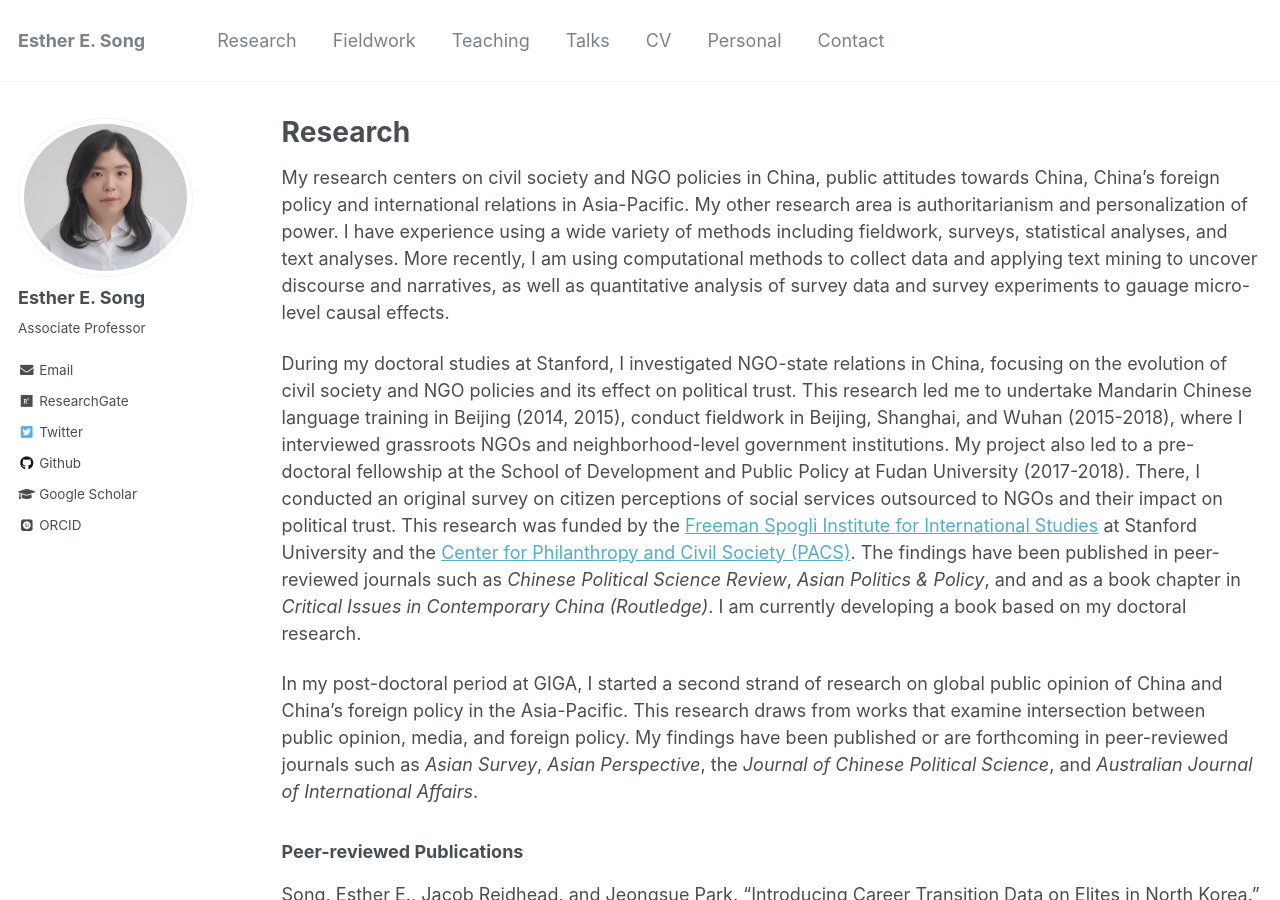
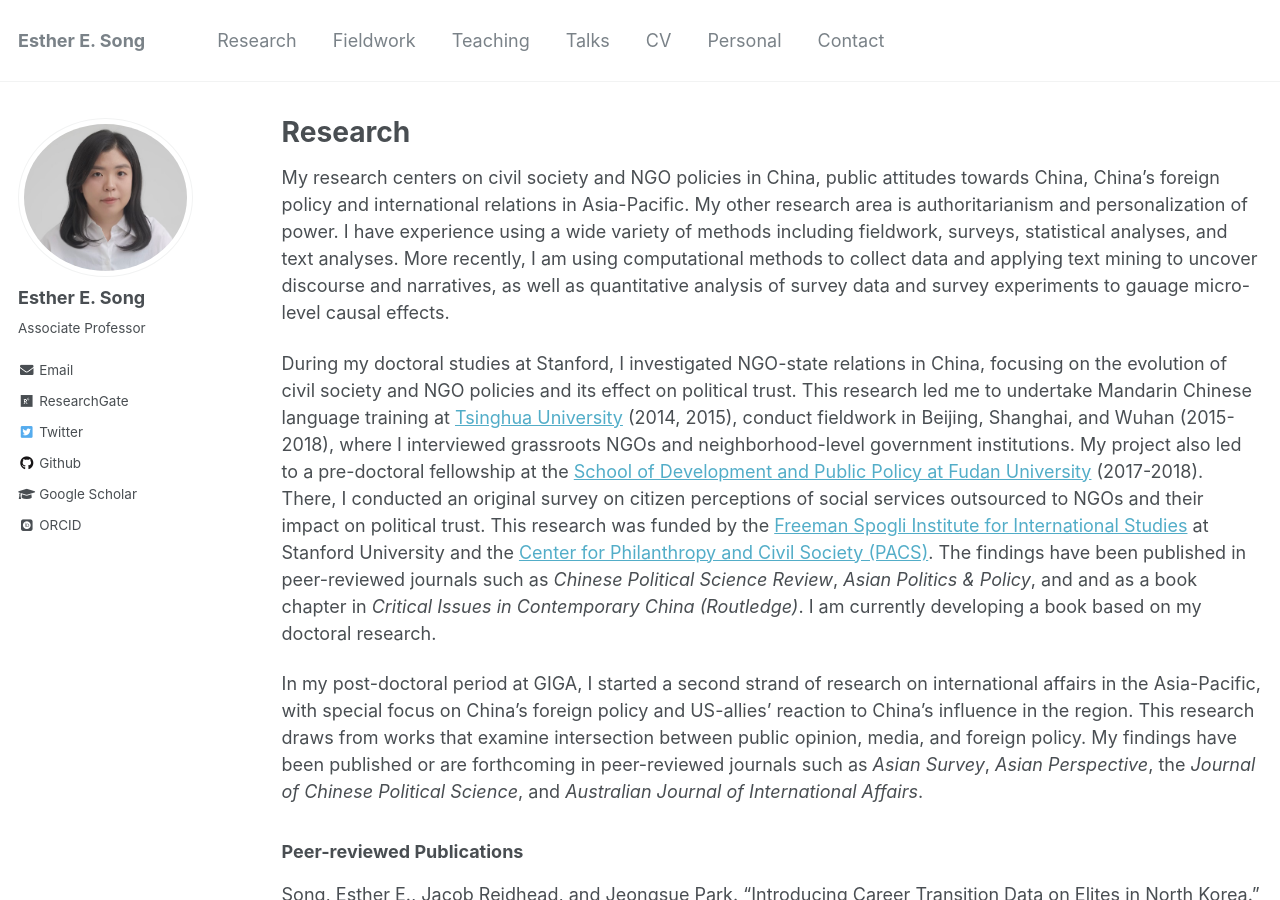
Before and after one commit to ehsong/ehsong.github.io, a Jekyll site: the page built from _pages/research.md, in a window 1280 px wide and 900 px high. Built offline with Jekyll 4.4.1, drawn with Linux system fonts in a browser that asks for light colours; some web fonts are replaced.

Commit message:
Update research.md

```diff
--- a/_pages/research.md
+++ b/_pages/research.md
@@ -8,9 +8,9 @@ author_profile: true
 {% include base_path %}
 My research centers on civil society and NGO policies in China, public attitudes towards China, China's foreign policy and international relations in Asia-Pacific. My other research area is authoritarianism and personalization of power. I have experience using a wide variety of methods including fieldwork, surveys, statistical analyses, and text analyses. More recently, I am using computational methods to collect data and applying text mining to uncover discourse and narratives, as well as quantitative analysis of survey data and survey experiments to gauage micro-level causal effects.
 
-During my doctoral studies at Stanford, I investigated NGO-state relations in China, focusing on the evolution of civil society and NGO policies and its effect on political trust. This research led me to undertake Mandarin Chinese language training in Beijing (2014, 2015), conduct fieldwork in Beijing, Shanghai, and Wuhan (2015-2018), where I interviewed grassroots NGOs and neighborhood-level government institutions. My project also led to a pre-doctoral fellowship at the School of Development and Public Policy at Fudan University (2017-2018). There, I conducted an original survey on citizen perceptions of social services outsourced to NGOs and their impact on political trust. This research was funded by the [Freeman Spogli Institute for International Studies](https://fsi.stanford.edu/) at Stanford University and the [Center for Philanthropy and Civil Society (PACS)](https://pacscenter.stanford.edu/). The findings have been published in peer-reviewed journals such as *Chinese Political Science Review*, *Asian Politics & Policy*, and and as a book chapter in *Critical Issues in Contemporary China (Routledge)*. I am currently developing a book based on my doctoral research.
+During my doctoral studies at Stanford, I investigated NGO-state relations in China, focusing on the evolution of civil society and NGO policies and its effect on political trust. This research led me to undertake Mandarin Chinese language training at [Tsinghua University](https://www.tsinghua.edu.cn/en/) (2014, 2015), conduct fieldwork in Beijing, Shanghai, and Wuhan (2015-2018), where I interviewed grassroots NGOs and neighborhood-level government institutions. My project also led to a pre-doctoral fellowship at the [School of Development and Public Policy at Fudan University](https://www.fudan.edu.cn/en/2019/0514/c295a96700/page.psp) (2017-2018). There, I conducted an original survey on citizen perceptions of social services outsourced to NGOs and their impact on political trust. This research was funded by the [Freeman Spogli Institute for International Studies](https://fsi.stanford.edu/) at Stanford University and the [Center for Philanthropy and Civil Society (PACS)](https://pacscenter.stanford.edu/). The findings have been published in peer-reviewed journals such as *Chinese Political Science Review*, *Asian Politics & Policy*, and and as a book chapter in *Critical Issues in Contemporary China (Routledge)*. I am currently developing a book based on my doctoral research.
 
-In my post-doctoral period at GIGA, I started a second strand of research on global public opinion of China and China's foreign policy in the Asia-Pacific. This research draws from works that examine intersection between public opinion, media, and foreign policy. My findings have been published or are forthcoming in peer-reviewed journals such as *Asian Survey*, *Asian Perspective*, the *Journal of Chinese Political Science*, and *Australian Journal of International Affairs*.
+In my post-doctoral period at GIGA, I started a second strand of research on international affairs in the Asia-Pacific, with special focus on China's foreign policy and US-allies' reaction to China's influence in the region. This research draws from works that examine intersection between public opinion, media, and foreign policy. My findings have been published or are forthcoming in peer-reviewed journals such as *Asian Survey*, *Asian Perspective*, the *Journal of Chinese Political Science*, and *Australian Journal of International Affairs*.
 
 ### Peer-reviewed Publications
 
```
